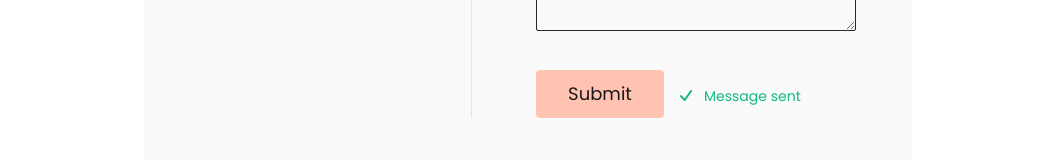
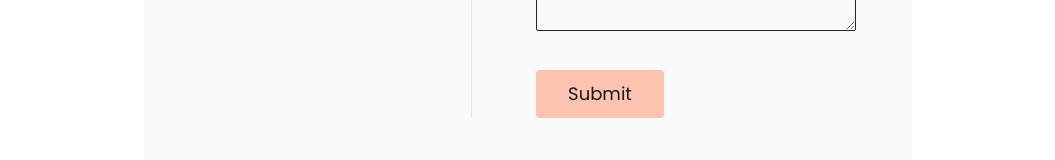
Before and after one commit to Alsandre/Marikone, a Next.js app: page / in a window 1280 px wide. Shown: the part 4028-4188 px from the top of the page, without its empty margins (112-1167 px from the left). Built offline with nearby package versions, Linux system fonts and the light colour scheme.

Commit message:
fix: submit hover effect & success message hidden

```diff
--- a/components/ContactSection.tsx
+++ b/components/ContactSection.tsx
@@ -82,12 +82,12 @@ export const ContactSection = () => {
           />
           <div className="md:self-start self-center w-screen md:w-auto flex flex-col md:block">
             <button
-              className="w-32 h-12 bg-accent-200 rounded m-auto"
+              className="w-32 h-12 bg-accent-200 rounded m-auto hover:bg-accent-100"
               onClick={sendEmail}
             >
               <h1 className="text-dark-200 text-lg">Submit</h1>
             </button>
-            <span id="messege-sent" className="text-sm m-auto md:absolute md:ml-4">
+            <span id="messege-sent" className="text-sm m-auto md:absolute md:ml-4 hidden">
               <TickIcon/>
               <p className="ml-6 mt-4 text-sent">Message sent</p>
             </span>
```
